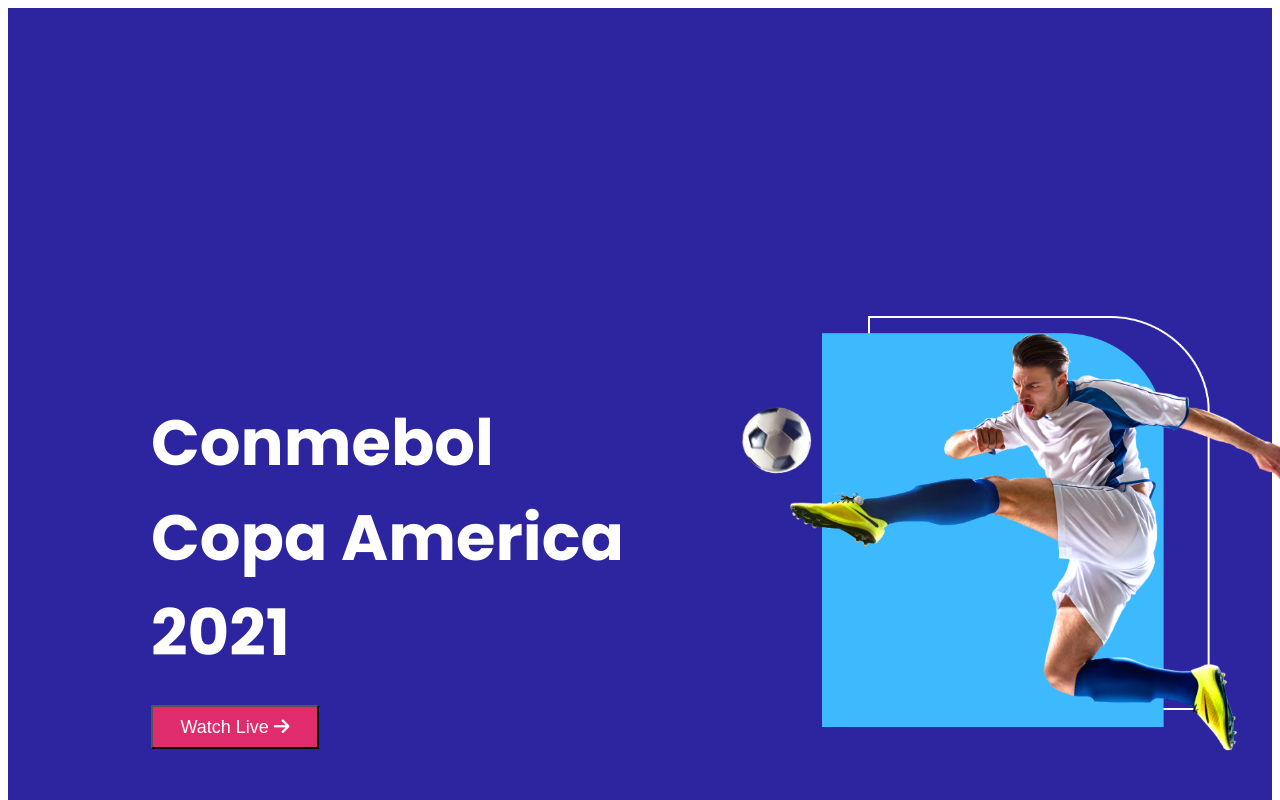
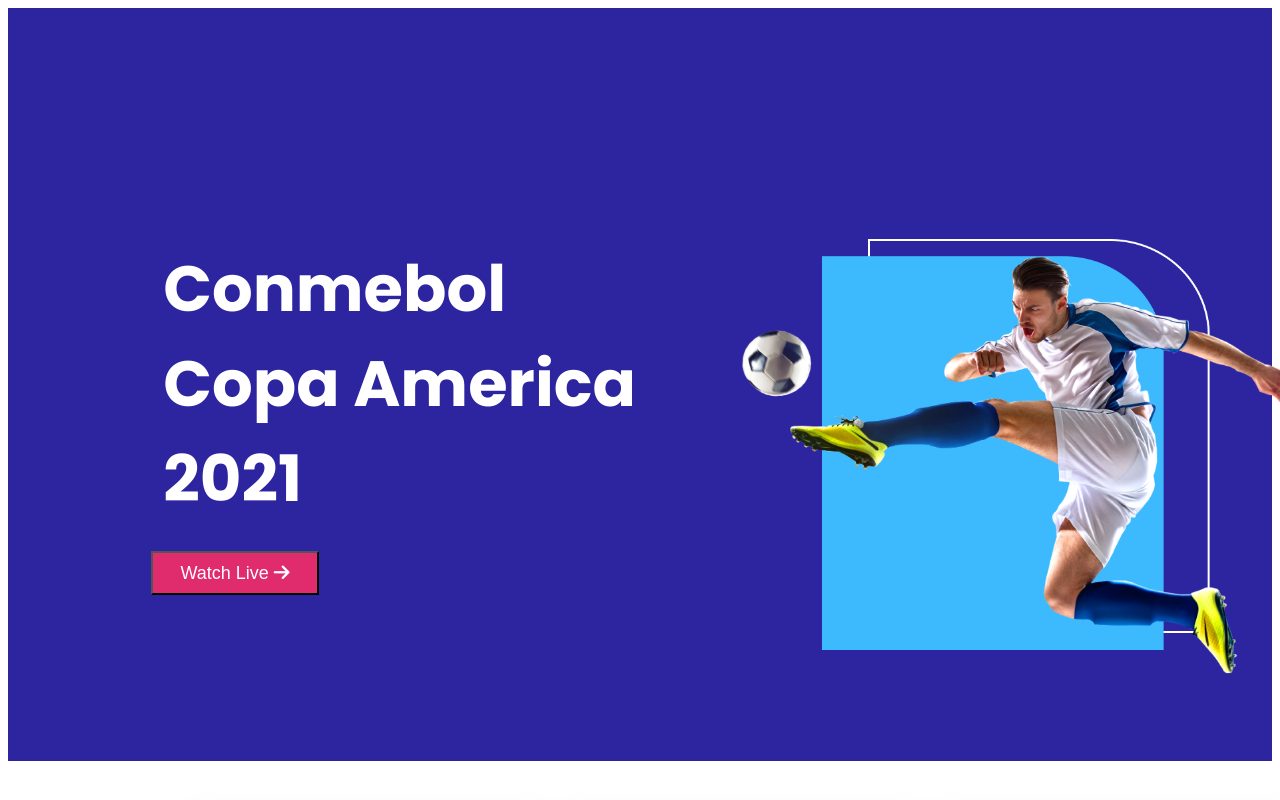
Before and after one commit to Meghla-Ahmed/foodball-cup, a plain HTML site: page index.html in a window 1280 px wide. Shown: the top 800 px of the page. Drawn offline with Linux system fonts and the light colour scheme.

Commit message:
first commit

```diff
--- a/index.html
+++ b/index.html
@@ -16,7 +16,7 @@
     <header>
         <section class="heading-part">
             <div class="heading-and-button">
-                <h1 class="title">Conmebol Copa America 2021</h1>
+                <h1 class="title">Conmebol <br>Copa America <br>2021</h1>
                 <button>Watch Live <i class="fas fa-arrow-right"></i></a></button>
             </div>
             <div class="banner-img">
--- a/style.css
+++ b/style.css
@@ -48,8 +48,6 @@
     color: #fff;
     width: 485px;
     height: 230px;
-    margin-top: 207px;
-    font-style: normal;
     font-weight: bold;
     font-size: 64px;
 }
@@ -148,7 +146,6 @@
     }
     .banner-img img{
         width: 556.01px;
-        margin: 120px;
     }
     .card-container{
         display: grid;
```
Also changed, not shown: 1 other file.
